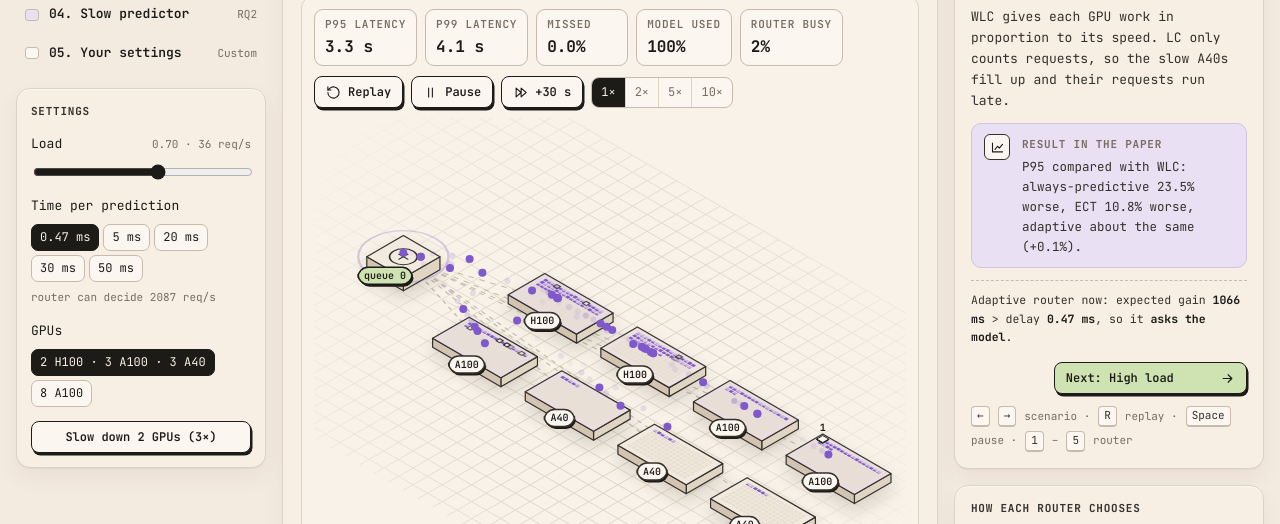
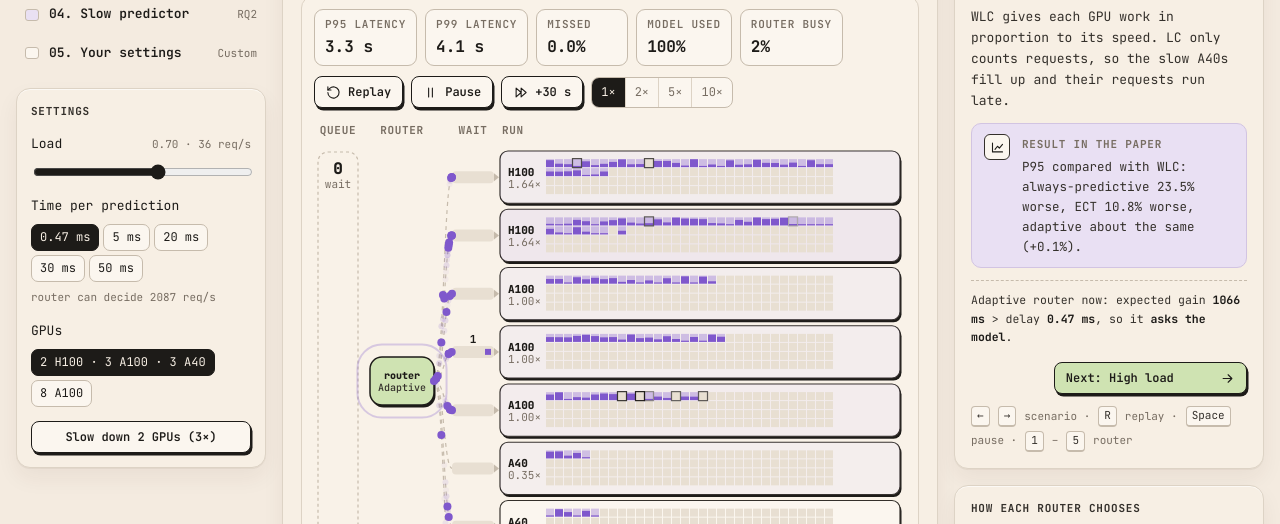
Before and after one commit to bibekgyawali2/adaptive-llm-simulation, a plain HTML site: page index.html in a window 1280 px wide. Shown: the part 220-744 px from the top of the page. Drawn offline with Linux system fonts and the light colour scheme.

Commit message:
Replace isometric view with left-to-right flow diagram

```diff
--- a/index.html
+++ b/index.html
@@ -294,13 +294,12 @@ kbd { font: inherit; font-size: 11px; border: 1px solid var(--line-strong); bord
           </div>
         </div>
       </div>
-      <div class="canvas-box"><canvas id="cv" aria-label="Isometric view of the cluster: the router on the left sends requests to eight GPU slabs; squares on each slab are requests being processed, towers are waiting requests"></canvas></div>
+      <div class="canvas-box"><canvas id="cv" aria-label="Cluster flow: requests wait in the router queue, the router sends each one to a GPU, it waits in that GPU's lane, then runs in the GPU's batch"></canvas></div>
       <div class="stage-foot">
         <div class="legend">
           <span><i style="background:var(--rule)"></i>sent by a rule</span>
           <span><i style="background:var(--violet)"></i>sent by the model</span>
           <span><i style="background:var(--late)"></i>past deadline</span>
-          <span><i style="background:var(--ink-2)"></i>tower = waiting</span>
           <span>squares fill as answers are generated</span>
         </div>
         <span class="meta num" id="clock"></span>
@@ -723,7 +722,7 @@ const SCEN = {
     name: 'High load', code: 'Load 0.9', tile: 'peach', cluster: 'mixed', load: 0.90, cost: 0.47, slow: null,
     q: 'What happens close to full load?',
     watch: ['Requests now arrive at 90% of what the cluster can handle.',
-      'ECT and always-predictive send each request to the GPU that would finish it first. The H100 towers grow, and later requests wait behind them.'],
+      'ECT and always-predictive send each request to the GPU that would finish it first. The waiting lanes in front of the H100s grow, and later requests wait behind them.'],
     paper: 'Missed deadlines at load 0.9: WLC 6.8%, always-predictive 39.4%, ECT 35.3%, adaptive 14.5%.',
   },
   s8: {
@@ -1022,11 +1021,10 @@ function routerUtil(s) {
   return b[0] - a[0] > 0.05 ? Math.min((b[1] - a[1]) / (b[0] - a[0]), 1) : 0;
 }
 
-// ------------------------------------------------------- isometric cluster
+// ------------------------------------------------------- cluster flow view
+// Left to right: router queue -> router -> waiting lane -> GPU card (running batch).
 const cv = $('cv'), cx = cv.getContext('2d');
 const ch = $('ch'), chx = ch.getContext('2d');
-const IA = Math.cos(Math.PI / 6), IB = 0.5;
-const SW = 112, SD = 60, GX = 40, GY = 64, T = 9, COLS = 4, PITCH = 6;
 function fit(canvas) {
   const r = canvas.getBoundingClientRect(), dpr = Math.min(window.devicePixelRatio || 1, 2);
   const w = Math.round(r.width * dpr), h = Math.round(r.height * dpr);
@@ -1039,170 +1037,159 @@ function rr(ctx, x, y, w, h, r) {
   ctx.arcTo(x, y + h, x, y, r); ctx.arcTo(x, y, x + w, y, r); ctx.closePath();
 }
 const font = (px, w = 600) => `${w} ${px}px ${C.font || 'monospace'}`;
+function card(x, y, w, h, r, fill, stroke, lw = 1.5) {
+  cx.fillStyle = C.drop; rr(cx, x + 1.5, y + 2.5, w, h, r); cx.fill();
+  cx.fillStyle = fill; rr(cx, x, y, w, h, r); cx.fill();
+  cx.strokeStyle = stroke; cx.lineWidth = lw; cx.stroke();
+}
+function heading(text, x, y, align = 'left') {
+  cx.font = font(11, 700); cx.fillStyle = C.muted; cx.textAlign = align;
+  if ('letterSpacing' in cx) cx.letterSpacing = '0.06em';
+  cx.fillText(text, x, y);
+  if ('letterSpacing' in cx) cx.letterSpacing = '0px';
+}
 
 function drawScene(now) {
   const [W, H, dpr] = fit(cv);
-  const s = viewSim(), n = s.workers.length, ROWS = Math.ceil(n / COLS);
-  const lay = s.workers.map((w, i) => ({ x: (i % COLS) * (SW + GX), y: Math.floor(i / COLS) * (SD + GY) }));
-  const totY = ROWS * SD + (ROWS - 1) * GY;
-  const R = { x: -170, y: totY / 2 - 30, w: 60, d: 60 };
-  const x0 = R.x, x1 = COLS * (SW + GX) - GX, y0 = 0, y1 = totY;
-  const us = [x0 - y1, x1 - y0].map(v => v * IA), vs = [(x0 + y0) * IB, (x1 + y1) * IB];
-  const top = 64, bot = 48;
-  const k = Math.min((W - 30) / (us[1] - us[0]), (H - top - bot) / (vs[1] - vs[0]), 1.5);
-  const ox = W / 2 - k * (us[0] + us[1]) / 2;
-  const oy = top + (H - top - bot - k * (vs[1] - vs[0])) / 2 - k * vs[0];
-  const P = (x, y) => [ox + k * (x - y) * IA, oy + k * (x + y) * IB];
-  const iso = () => cx.setTransform(dpr * k * IA, dpr * k * IB, -dpr * k * IA, dpr * k * IB, dpr * ox, dpr * oy);
-  const scr = () => cx.setTransform(dpr, 0, 0, dpr, 0, 0);
-  scr();
+  cx.setTransform(dpr, 0, 0, dpr, 0, 0);
   cx.clearRect(0, 0, W, H);
+  const s = viewSim(), n = s.workers.length, small = W < 640;
 
-  // floor grid, faded towards the edges
-  iso();
-  cx.strokeStyle = C['line']; cx.lineWidth = 1 / k;
-  cx.beginPath();
-  for (let x = -360; x <= 800; x += 24) { cx.moveTo(x, -240); cx.lineTo(x, totY + 240); }
-  for (let y = -240; y <= totY + 240; y += 24) { cx.moveTo(-360, y); cx.lineTo(800, y); }
-  cx.stroke();
-  scr();
-  const [gx, gy] = P((x0 + x1) / 2, totY / 2);
-  const g = cx.createRadialGradient(gx, gy, Math.min(W, H) * 0.22, gx, gy, Math.max(W, H) * 0.62);
-  g.addColorStop(0, 'rgba(0,0,0,0)'); g.addColorStop(1, 'rgba(0,0,0,1)');
-  cx.globalCompositeOperation = 'destination-out';
-  cx.fillStyle = g; cx.fillRect(0, 0, W, H);
-  cx.globalCompositeOperation = 'source-over';
+  // ---- layout
+  const top = 30, bottom = 4, bodyH = H - top - bottom, rowH = bodyH / n;
+  const qX = 4, qW = small ? 40 : 74;
+  const rS = small ? 64 : 92, rH = small ? 48 : 66, rX = qX + qW + (small ? 12 : 26), rY = top + bodyH / 2 - rH / 2;
+  const laneX = rX + rS + (small ? 18 : 48), laneW = small ? 42 : 104;
+  const cardX = laneX + laneW + (small ? 6 : 10), cardW = W - cardX - 4;
+  const hdrW = small ? 46 : 96;
+  const pitch = Math.max(3, Math.min(Math.floor((cardW - hdrW - 14) / 32), Math.floor((rowH - 14) / 4), 9));
+  const rowY = i => top + i * rowH + rowH / 2;
+  const laneEnd = rX + rS;
 
-  // paths from router to GPUs
-  const rc = [R.x + R.w / 2, R.y + R.d / 2];
-  iso();
-  cx.strokeStyle = C['line-strong']; cx.lineWidth = 1.3 / k; cx.setLineDash([5 / k, 5 / k]);
-  for (const L of lay) { cx.beginPath(); cx.moveTo(rc[0], rc[1]); cx.lineTo(L.x + SW / 2, L.y + SD / 2); cx.stroke(); }
+  // ---- column headings
+  heading('QUEUE', qX + qW / 2, 16, 'center');
+  heading('ROUTER', rX + rS / 2, 16, 'center');
+  heading(small ? 'WAIT' : 'WAITING', laneX + laneW / 2, 16, 'center');
+  heading(small ? 'RUN' : 'RUNNING ON GPU · up to 128 at once', cardX + 2, 16);
+
+  // ---- connectors router -> each waiting lane
+  cx.strokeStyle = C['line-strong']; cx.lineWidth = 1.2; cx.setLineDash([4, 4]);
+  for (let i = 0; i < n; i++) {
+    const y = rowY(i);
+    cx.beginPath(); cx.moveTo(laneEnd, rY + rH / 2);
+    cx.bezierCurveTo(laneEnd + (laneX - laneEnd) * 0.55, rY + rH / 2, laneX - (laneX - laneEnd) * 0.45, y, laneX, y);
+    cx.stroke();
+  }
   cx.setLineDash([]);
 
-  const poly = (pts, fill, stroke, lw = 1.2) => {
-    cx.beginPath(); pts.forEach((p, i) => (i ? cx.lineTo(p[0], p[1]) : cx.moveTo(p[0], p[1]))); cx.closePath();
-    if (fill) { cx.fillStyle = fill; cx.fill(); }
-    if (stroke) { cx.strokeStyle = stroke; cx.lineWidth = lw; cx.lineJoin = 'round'; cx.stroke(); }
-  };
-  const slab = (x, y, w, d, t, topFill, stroke) => {
-    scr();
-    const A = P(x, y), B = P(x + w, y), Cc = P(x + w, y + d), D = P(x, y + d);
-    const dn = p => [p[0], p[1] + t];
-    cx.save();
-    cx.shadowColor = 'rgba(40,25,10,0.16)'; cx.shadowBlur = 18; cx.shadowOffsetY = 8;
-    poly([A, B, dn(B), dn(Cc), dn(D), D], C['slab-side'], null);
-    cx.restore();
-    poly([B, Cc, dn(Cc), dn(B)], C['slab-side'], stroke);
-    poly([Cc, D, dn(D), dn(Cc)], C['slab-side-2'], stroke);
-    poly([A, B, Cc, D], topFill, stroke);
-  };
-  const tower = (x, y, h, fill, side, stroke) => {
-    if (h <= 0) return;
-    scr();
-    const s2 = 10, A = P(x, y), B = P(x + s2, y), Cc = P(x + s2, y + s2), D = P(x, y + s2);
-    const up = p => [p[0], p[1] - h];
-    poly([B, Cc, up(Cc), up(B)], side, stroke, 1);
-    poly([Cc, D, up(D), up(Cc)], fill, stroke, 1);
-    poly([up(A), up(B), up(Cc), up(D)], C['raised'], stroke, 1);
-  };
-  const small = W < 640;
-  const pill = (text, x, y, bg, fg, border) => {
-    scr();
-    cx.font = font(small ? 10 : 11, 600);
-    const w = cx.measureText(text).width + (small ? 12 : 18), h = small ? 17 : 20, xa = x - w / 2, ya = y - h / 2;
-    cx.fillStyle = C.drop; rr(cx, xa + 1.5, ya + 2.5, w, h, 10); cx.fill();
-    cx.fillStyle = bg; rr(cx, xa, ya, w, h, 10); cx.fill();
-    cx.strokeStyle = border; cx.lineWidth = 1.5; cx.stroke();
-    cx.fillStyle = fg; cx.textAlign = 'center'; cx.textBaseline = 'middle';
-    cx.fillText(text, x, y + 0.5);
-    cx.textBaseline = 'alphabetic';
-  };
+  // ---- router queue (requests not yet decided)
+  const q = s.rq.length;
+  cx.strokeStyle = q > 20 ? C.late : C['line-strong']; cx.lineWidth = 1.2; cx.setLineDash([3, 3]);
+  rr(cx, qX, top + 4, qW, bodyH - 8, 10); cx.stroke(); cx.setLineDash([]);
+  cx.font = font(small ? 16 : 22, 800); cx.fillStyle = q > 20 ? C.late : C.ink; cx.textAlign = 'center';
+  cx.fillText(String(q), qX + qW / 2, top + (small ? 26 : 32));
+  cx.font = font(11, 400); cx.fillStyle = C.muted;
+  cx.fillText(small ? 'wait' : 'to decide', qX + qW / 2, top + (small ? 40 : 48));
+  const dCols = Math.max(2, Math.floor((qW - 10) / 9)), dMax = dCols * Math.floor((bodyH - 80) / 9);
+  for (let k = 0; k < Math.min(q, dMax); k++) {
+    const c = k % dCols, r = Math.floor(k / dCols);
+    cx.fillStyle = C['ink-2'];
+    cx.fillRect(qX + (qW - dCols * 9) / 2 + c * 9 + 1, top + bodyH - 14 - r * 9, 7, 7);
+  }
 
-  // router
+  // ---- router card
   const thinking = s.rCur && s.rCur.model;
-  slab(R.x, R.y, R.w, R.d, T + 4, thinking ? C['violet-tile'] : C['slab-top'], C['ink-2']);
-  iso();
-  cx.strokeStyle = thinking ? C.violet : C['ink-2']; cx.lineWidth = 1.4 / k;
-  cx.beginPath(); cx.arc(rc[0], rc[1], 16, 0, 7); cx.stroke();
-  cx.beginPath(); cx.moveTo(rc[0] - 8, rc[1]); cx.lineTo(rc[0] + 8, rc[1]); cx.moveTo(rc[0], rc[1] - 8); cx.lineTo(rc[0], rc[1] + 8); cx.stroke();
   if (!reduceMotion && thinking && s.rCur !== lastPulseReq && st.playing) {
     lastPulseReq = s.rCur;
     if (!pulses.length || now - pulses[pulses.length - 1] > 140) pulses.push(now);
   }
   pulses = pulses.filter(t0 => now - t0 < 600);
   for (const t0 of pulses) {
-    const t = (now - t0) / 600;
-    iso(); cx.strokeStyle = C.violet; cx.lineWidth = 2 / k; cx.globalAlpha = 0.7 * (1 - t);
-    cx.beginPath(); cx.arc(rc[0], rc[1], 34 + 30 * t, 0, 7); cx.stroke();
+    const t = (now - t0) / 600, g = 4 + 14 * t;
+    cx.strokeStyle = C.violet; cx.lineWidth = 2; cx.globalAlpha = 0.7 * (1 - t);
+    rr(cx, rX - g, rY - g, rS + 2 * g, rH + 2 * g, 12 + g); cx.stroke();
     cx.globalAlpha = 1;
   }
-  const q = s.rq.length;
-  tower(R.x + 4, R.y + 4, Math.min(q, 120) * 0.9 * Math.max(k, 0.6), C['ink-2'], C['ink'], C['ink']);
+  card(rX, rY, rS, rH, 12, thinking ? C['violet-tile'] : C.green, C.ink);
+  cx.textAlign = 'center'; cx.fillStyle = C.ink;
+  cx.font = font(small ? 10 : 12, 800);
+  cx.fillText(thinking ? 'asks model' : 'router', rX + rS / 2, rY + rH / 2 - (small ? 2 : 4));
+  cx.font = font(small ? 10 : 11, 500); cx.fillStyle = C['ink-2'];
+  cx.fillText(POL[st.view].name, rX + rS / 2, rY + rH / 2 + (small ? 10 : 12));
 
-  // GPUs, back to front
-  const order = lay.map((L, i) => i).sort((a, b) => (lay[a].x + lay[a].y) - (lay[b].x + lay[b].y));
-  for (const i of order) {
-    const L = lay[i], w = s.workers[i], slowed = w.phi > 1;
-    slab(L.x, L.y, SW, SD, T, slowed ? C['amber-tile'] : C['slab-top'], slowed ? C.amber : C['ink-2']);
-    iso();
+  // ---- GPU rows
+  for (let i = 0; i < n; i++) {
+    const w = s.workers[i], y = rowY(i), slowed = w.phi > 1;
+    // waiting lane: next request on the right, newest on the left
+    const nq = w.waiting.length, sq = small ? 6 : 8, gap = 2, cap = Math.floor((laneW - 6) / (sq + gap));
+    cx.fillStyle = C['line-soft']; rr(cx, laneX, y - sq / 2 - 3, laneW, sq + 6, 4); cx.fill();
+    if (nq > 64) { cx.strokeStyle = C.late; cx.lineWidth = 1.2; cx.stroke(); }
+    for (let k = 0; k < Math.min(nq, cap); k++) {
+      const r = w.waiting[k];
+      cx.fillStyle = s.now > r.deadline ? C.late : (r.model ? C.violet : C.rule);
+      cx.fillRect(laneX + laneW - 3 - (k + 1) * (sq + gap) + gap, y - sq / 2, sq, sq);
+    }
+    if (nq) {
+      cx.font = font(11, 700); cx.fillStyle = nq > 64 ? C.late : C.ink; cx.textAlign = 'center';
+      cx.fillText(nq > cap ? `${nq} (+${nq - cap})` : String(nq), laneX + laneW / 2, y - sq / 2 - 6);
+    }
+    // arrow into the card
+    cx.fillStyle = C['line-strong'];
+    cx.beginPath(); cx.moveTo(cardX - 1, y); cx.lineTo(cardX - 6, y - 4); cx.lineTo(cardX - 6, y + 4); cx.fill();
+
+    // GPU card
+    const ch2 = rowH - 6, cy0 = y - ch2 / 2;
+    card(cardX, cy0, cardW - 2, ch2, 8, slowed ? C['amber-tile'] : C.raised, slowed ? C.amber : C['ink-2'], 1.2);
     const hit = hits[i] ? 1 - (now - hits[i].t) / 400 : 0;
-    if (hit > 0) { cx.fillStyle = hits[i].model ? C.violet : C.ink; cx.globalAlpha = 0.12 * hit; cx.fillRect(L.x, L.y, SW, SD); cx.globalAlpha = 1; }
-    const cs = PITCH - 1.3;
-    for (let kk = 0; kk < 128; kk++) {
-      const x = L.x + 8 + (kk % 16) * PITCH, y = L.y + 6 + Math.floor(kk / 16) * PITCH;
-      const r = w.slots[kk];
-      if (!r) { cx.fillStyle = C['line-soft']; cx.fillRect(x, y, cs, cs); continue; }
+    if (hit > 0) { cx.fillStyle = hits[i].model ? C.violet : C.ink; cx.globalAlpha = 0.1 * hit; rr(cx, cardX, cy0, cardW - 2, ch2, 8); cx.fill(); cx.globalAlpha = 1; }
+    cx.textAlign = 'left'; cx.fillStyle = C.ink; cx.font = font(small ? 11 : 13, 800);
+    cx.fillText(w.p.name, cardX + 8, y - (small ? 1 : 2));
+    cx.font = font(11, slowed ? 700 : 400); cx.fillStyle = slowed ? C.amber : C.muted;
+    cx.fillText(slowed ? (small ? '3× slow' : '3× slower') : `${w.p.speed.toFixed(2)}×${small ? '' : ' speed'}`, cardX + 8, y + (small ? 11 : 13));
+    // running batch
+    const gx = cardX + hdrW, gy = y - pitch * 2, cs = pitch - 1;
+    for (let k = 0; k < 128; k++) {
+      const x = gx + (k % 32) * pitch, yy = gy + Math.floor(k / 32) * pitch;
+      const r = w.slots[k];
+      if (!r) { cx.fillStyle = C['line-soft']; cx.fillRect(x, yy, cs, cs); continue; }
       cx.fillStyle = s.now > r.deadline ? C.late : (r.model ? C.violet : C.rule);
-      cx.globalAlpha = 0.32; cx.fillRect(x, y, cs, cs); cx.globalAlpha = 1;
+      cx.globalAlpha = 0.32; cx.fillRect(x, yy, cs, cs); cx.globalAlpha = 1;
       const f = Math.min(1, Math.max(0.15, r.gen / r.out));
-      cx.fillRect(x, y + cs * (1 - f), cs, cs * f);
+      cx.fillRect(x, yy + cs * (1 - f), cs, cs * f);
     }
     for (const fl of flashes) {
       if (fl.w !== i) continue;
       const a = 1 - (now - fl.t0) / 500;
       if (a <= 0) continue;
-      const x = L.x + 8 + (fl.slot % 16) * PITCH, y = L.y + 6 + Math.floor(fl.slot / 16) * PITCH;
-      cx.strokeStyle = fl.late ? C.late : C.ink; cx.globalAlpha = a; cx.lineWidth = 1.2 / k;
-      cx.strokeRect(x - 0.6, y - 0.6, cs + 1.2, cs + 1.2);
+      const x = gx + (fl.slot % 32) * pitch, yy = gy + Math.floor(fl.slot / 32) * pitch;
+      cx.strokeStyle = fl.late ? C.late : C.ink; cx.globalAlpha = a; cx.lineWidth = 1.2;
+      cx.strokeRect(x - 0.5, yy - 0.5, cs + 1, cs + 1);
       cx.globalAlpha = 1;
     }
-    const nq = w.waiting.length;
-    const th = Math.min(nq, 120) * 0.9 * Math.max(k, 0.6);
-    tower(L.x + 3, L.y + 3, th, nq > 64 ? C.late : C['ink-2'], nq > 64 ? C['late-tile'] : C.ink, C.ink);
-    if (nq) {
-      const [tx, ty] = P(L.x + 8, L.y + 8);
-      scr(); cx.font = font(10, 700); cx.fillStyle = nq > 64 ? C.late : C.ink; cx.textAlign = 'center';
-      cx.fillText(String(nq), tx, ty - th - 8);
+    const used = w.running.length + w.newb.length, rest = cardX + cardW - 2 - (gx + 32 * pitch);
+    if (rest > 70) {
+      cx.textAlign = 'right'; cx.font = font(11, 600); cx.fillStyle = C.ink;
+      cx.fillText(`${used} running`, cardX + cardW - 12, y + 4);
     }
   }
 
-  // requests flying from the router (with a small hop)
-  const life = 700;
+  // ---- requests travelling from the router to a waiting lane
+  const life = 650;
   flashes = flashes.filter(f => now - f.t0 < 500);
   particles = particles.filter(p => { if (now - p.t0 < life) return true; hits[p.w] = { t: now, model: p.model }; return false; });
-  scr();
   for (const p of particles) {
-    const L = lay[p.w], t = (now - p.t0) / life;
+    const t = (now - p.t0) / life, y1 = rowY(p.w), y0 = rY + rH / 2;
     cx.fillStyle = p.model ? C.violet : C['ink-2'];
     for (let j = 3; j >= 0; j--) {
-      const tt = Math.min(Math.max(t - j * 0.05, 0), 1), e = 1 - Math.pow(1 - tt, 3);
-      const [sx, sy] = P(rc[0] + (L.x + SW / 2 - rc[0]) * e, rc[1] + (L.y + SD / 2 - rc[1]) * e);
+      const tt = Math.min(Math.max(t - j * 0.05, 0), 1), e = 1 - Math.pow(1 - tt, 3), u = 1 - e;
+      const c1x = laneEnd + (laneX - laneEnd) * 0.55, c2x = laneX - (laneX - laneEnd) * 0.45;
+      const bx = u * u * u * laneEnd + 3 * u * u * e * c1x + 3 * u * e * e * c2x + e * e * e * laneX;
+      const by = u * u * u * y0 + 3 * u * u * e * y0 + 3 * u * e * e * y1 + e * e * e * y1;
       cx.globalAlpha = j ? 0.16 * (4 - j) / 3 : 1;
-      cx.beginPath(); cx.arc(sx, sy - 14 * Math.sin(Math.PI * e) - 4, j ? 3 : 4, 0, 7); cx.fill();
+      cx.beginPath(); cx.arc(bx, by, j ? 3 : 4, 0, 7); cx.fill();
     }
     cx.globalAlpha = 1;
   }
-
-  // labels: a name plate on each slab's front-left edge
-  for (let i = 0; i < n; i++) {
-    const L = lay[i], w = s.workers[i], slowed = w.phi > 1;
-    const [px, py] = P(L.x + SW / 2, L.y + SD);
-    const txt = small ? (slowed ? `${w.p.name} slow` : w.p.name) : (slowed ? `${w.p.name} · 3× slower` : `${w.p.name} · ${w.p.speed.toFixed(2)}×`);
-    pill(txt, px, py + T / 2 + 2, slowed ? C['amber-tile'] : C.raised, C.ink, slowed ? C.amber : C['ink-2']);
-  }
-  const [rx, ry] = P(R.x + R.w / 2, R.y + R.d);
-  pill(small ? `queue ${q}` : `router · queue ${q}`, rx, ry + T / 2 + 4, thinking ? C['violet-tile'] : C.green, C.ink, C.ink);
 }
 
 // -------------------------------------------------------------------- chart
```
